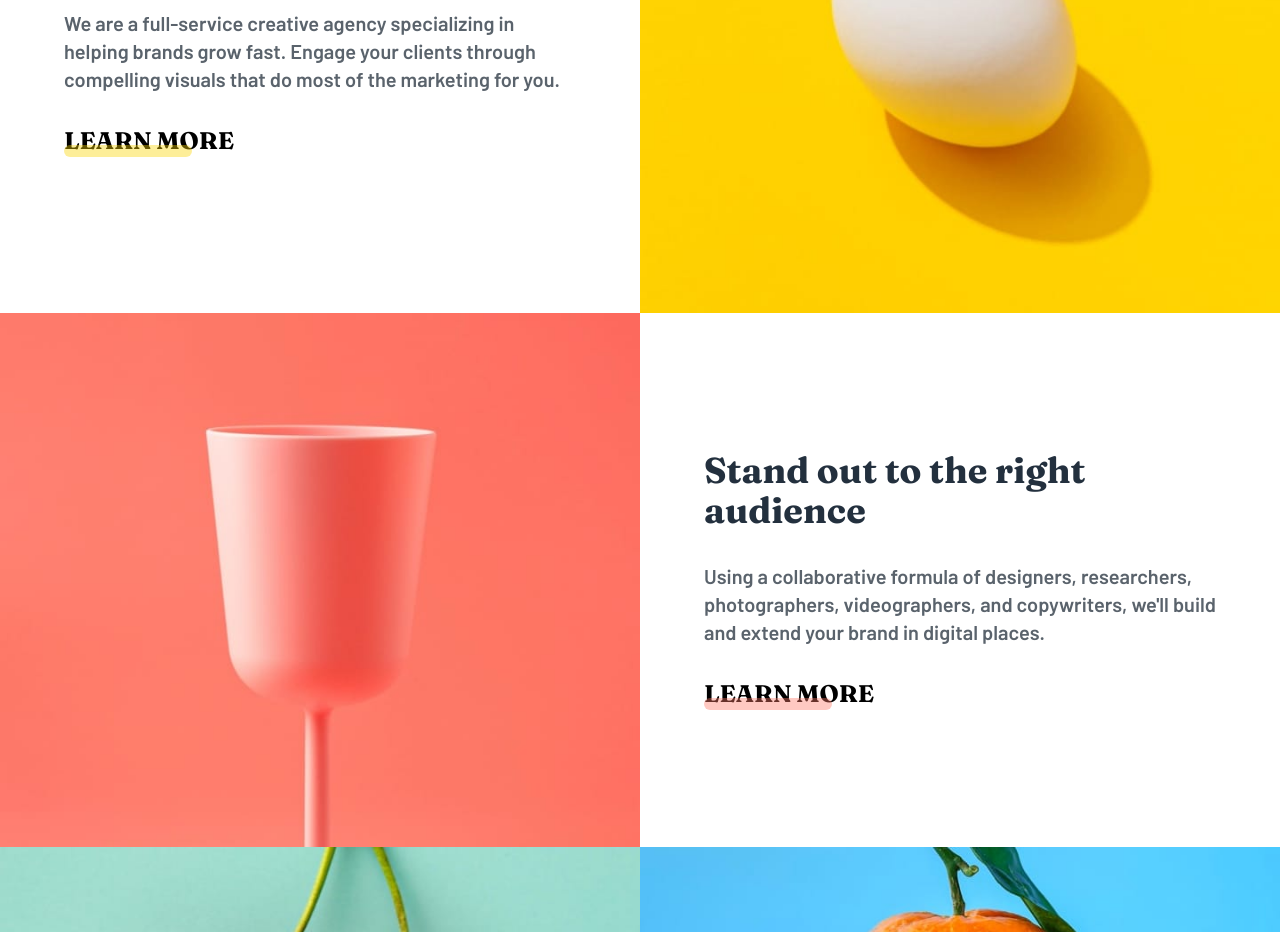
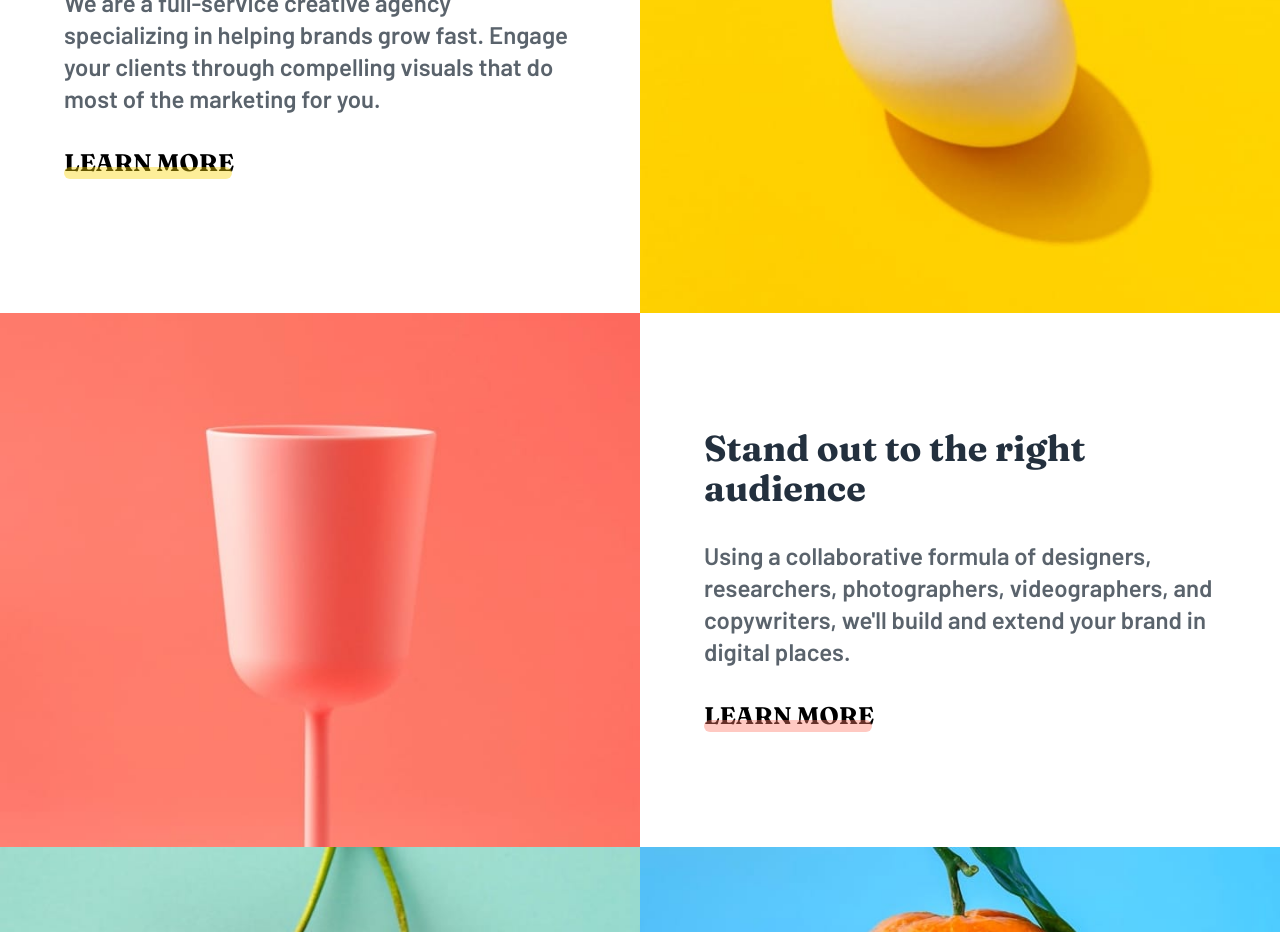
Before and after one commit to ronaldlamdev/sunnyside-react-typescript, a React (Vite) app: page / in a window 1280 px wide. Shown: the part 860-1792 px from the top of the page. Built offline with nearby package versions, Linux system fonts and the light colour scheme.

Commit message:
added more horizontal padding on larger screen sizes

```diff
--- a/src/assets/components/Main.tsx
+++ b/src/assets/components/Main.tsx
@@ -21,7 +21,7 @@ const Main = () => {
           <h1 className='text-[#23303e] text-4xl font-["Fraunces"]'>
             Transform your brand
           </h1>
-          <p className='text-[#5a636c] font-["Barlow"] xl:text-xl'>
+          <p className='text-[#5a636c] font-["Barlow"] xl:text-2xl'>
             We are a full-service creative agency
             specializing in helping brands grow fast.
             Engage your clients through compelling
@@ -44,7 +44,7 @@ const Main = () => {
           <h1 className='text-[#23303e] text-4xl font-["Fraunces"]'>
             Stand out to the right audience
           </h1>
-          <p className='text-[#5a636c] font-["Barlow"] xl:text-xl'>
+          <p className='text-[#5a636c] font-["Barlow"] xl:text-2xl'>
             Using a collaborative formula of designers,
             researchers, photographers, videographers,
             and copywriters, we'll build and extend your
--- a/src/index.css
+++ b/src/index.css
@@ -120,14 +120,13 @@ body {
 .transform-text-div {
   @apply w-full min-[565px]:order-first flex justify-center
   gap-8 flex-col items-center text-center px-4 xl:px-16
-  2xl:px-24
-  py-12 min-[565px]:text-left min-[565px]:items-start
+  2xl:px-40 py-12 min-[565px]:text-left min-[565px]:items-start
 }
 
 .transform-text-shadow::after {
   content: '';
-  @apply absolute bg-[#fad400] w-32 h-3 top-5
-  left-0 bg-opacity-40 rounded-2xl
+  @apply absolute bg-[#fad400] w-32 xl:w-[10.5rem]
+  h-3 top-5 left-0 bg-opacity-40 rounded-2xl
 }
 
 .learn-more {
@@ -144,12 +143,12 @@ body {
 
 .standout-text-div {
   @apply w-full flex justify-center gap-8 flex-col items-center
-  text-center px-4 xl:px-16 2xl:px-24
-  py-12 min-[565px]:text-left min-[565px]:items-start
+  text-center px-4 xl:px-16 2xl:px-40 py-12 min-[565px]:text-left
+  min-[565px]:items-start
 }
 
 .stand-out-text-shadow::after {
   content: '';
-  @apply absolute bg-[#fe7867] w-32 h-3 top-5
-  left-0 bg-opacity-40 rounded-2xl
+  @apply absolute bg-[#fe7867] w-32 xl:w-[10.5rem]
+  h-3 top-5 left-0 bg-opacity-40 rounded-2xl
 }
```
